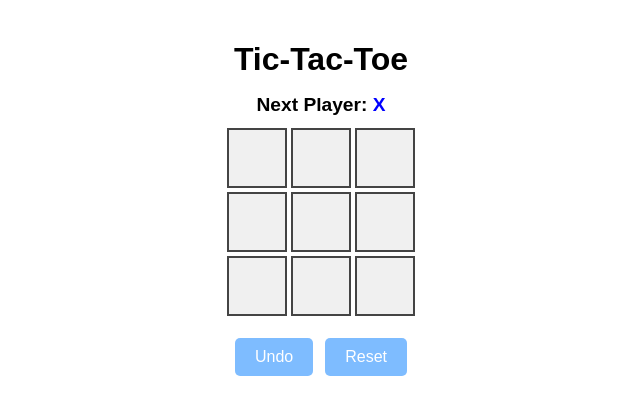
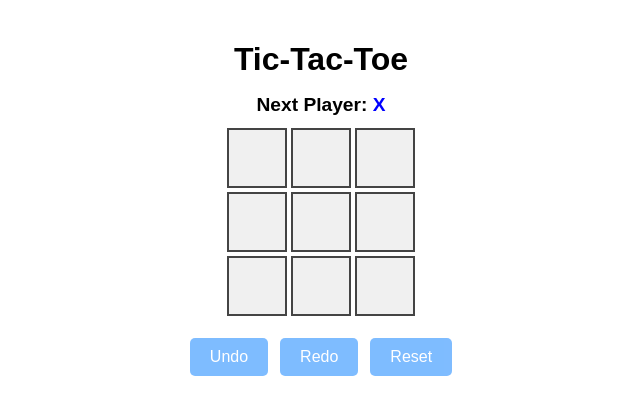
Before and after one commit to outlierSlug/tic-tac-toe-v2, a React (Vite) app: page / in a window 1280 px wide. Shown: the top 414 px of the page, without its empty margins (319-959 px from the left). Built offline with nearby package versions, Linux system fonts and the light colour scheme.

Commit message:
Add Redo button

```diff
--- a/src/App.tsx
+++ b/src/App.tsx
@@ -1,6 +1,6 @@
 import { useState } from "react";
 
-import type { GameBoard, Winner, GameResult } from "./types";
+import type { GameBoard, GameResult } from "./types";
 
 import Board from "./components/Board";
 import Status from "./components/Status";
@@ -48,6 +48,12 @@ export default function App() {
     }
   }
 
+  const handleRedo = () : void => {
+    if (currentMove < history.length - 1) {
+      setCurrentMove(currentMove + 1);
+    }
+  }
+
   const handleReset = () : void => {
     setHistory([Array(9).fill(null)]);
     setCurrentMove(0);
@@ -58,7 +64,12 @@ export default function App() {
       <h1 className="game-title">Tic-Tac-Toe</h1>
       <Status xIsNext={xIsNext} winner={winner} />
       <Board board={currentSquares} onClick={handleClick} winningSquares={winningSquares}/>
-      <Controls onUndo={handleUndo} onReset={handleReset} isUndoDisabled={currentMove === 0} isResetDisabled={currentMove === 0}/>
+      <Controls onUndo={handleUndo}
+                onRedo={handleRedo}
+                onReset={handleReset}
+                isUndoDisabled={currentMove === 0}
+                isRedoDisabled={currentMove === history.length - 1}
+                isResetDisabled={history.length === 1 && currentMove === 0}/>
     </div>
   );
 }
--- a/src/components/Controls.tsx
+++ b/src/components/Controls.tsx
@@ -1,16 +1,21 @@
 type ControlsProps = {
   onUndo: () => void;
+  onRedo: () => void;
   onReset: () => void;
   isUndoDisabled: boolean;
+  isRedoDisabled: boolean;
   isResetDisabled: boolean;
 };
 
 export default function Controls(props: ControlsProps) {
-  const {onUndo, onReset, isUndoDisabled, isResetDisabled} = props;
+  const {onUndo, onReset, onRedo, isUndoDisabled, isRedoDisabled, isResetDisabled} = props;
   return (
     <div className="game-controls">
       <button onClick={onUndo} disabled={isUndoDisabled}>
         Undo
+      </button>
+      <button onClick={onRedo} disabled={isRedoDisabled}>
+        Redo
       </button>
       <button onClick={onReset} disabled={isResetDisabled}>
         Reset
```
